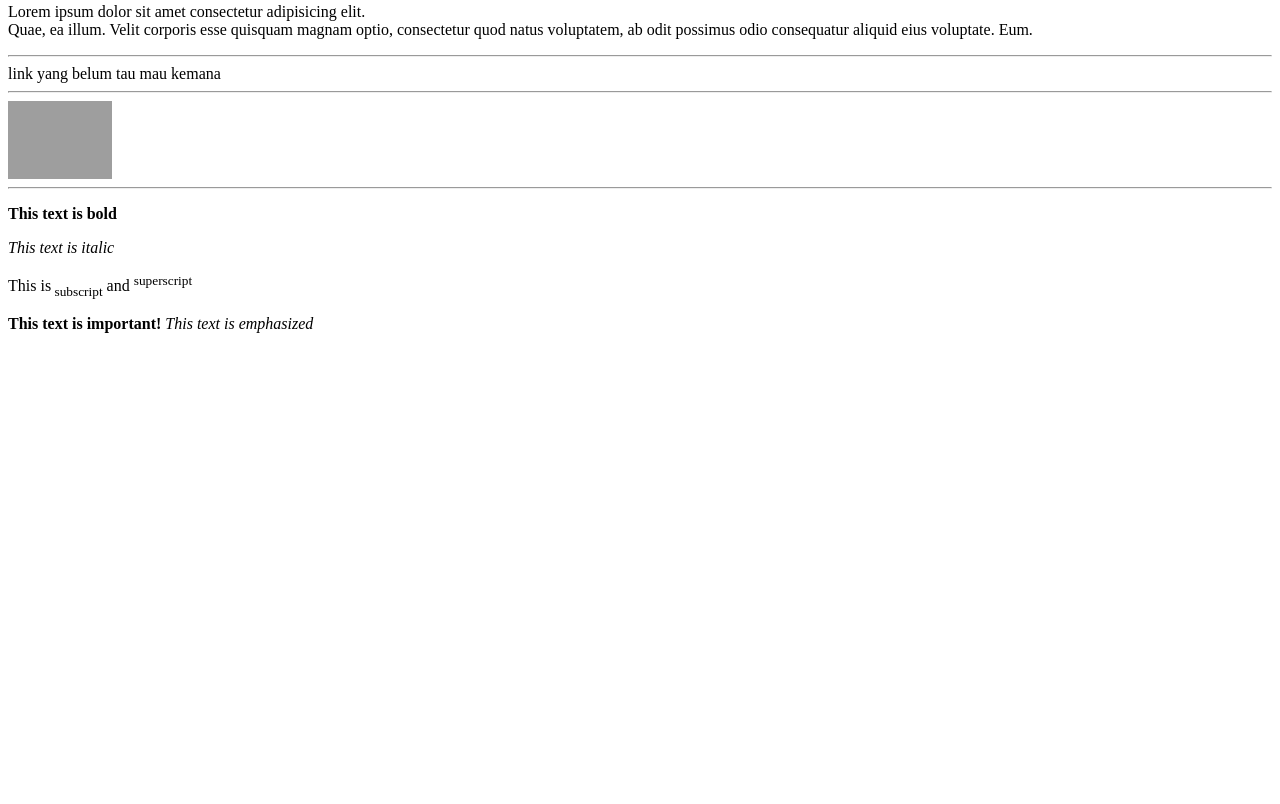
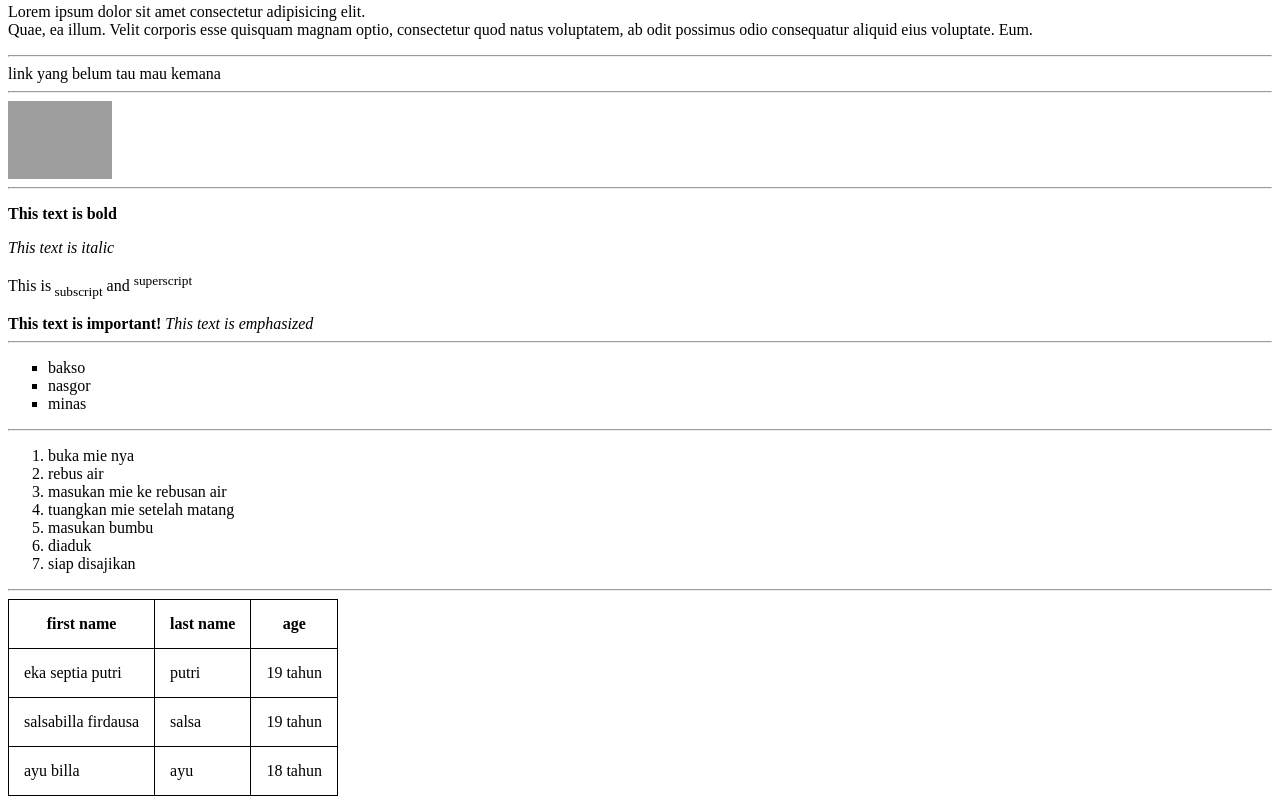
Before and after one commit to EkaSeptiaPutrii/pemograman-web-1, a plain HTML site: page index.html in a window 1280 px wide. Shown: the part 412-1216 px from the top of the page. Before the commit the page ends 800 px from the top, so only its background shows below. Drawn offline with Linux system fonts and the light colour scheme; grey boxes are pictures that could not be loaded.

Commit message:
menambahkan unorder list, order list, dan tables

```diff
--- a/index.html
+++ b/index.html
@@ -1,6 +1,15 @@
 <html>
     <head>
         <title>index page minggu ke 2</title>
+        <style>
+            table, th, td {
+             border: 1px solid black;
+             border-collapse: collapse;
+            }
+             th, td {
+            padding: 15px;
+            }
+        </style>
     </head>
     <body>
      <h1>ini header dengan h1</h1>
@@ -16,6 +25,7 @@
     <hr>
     <a herf="#">link yang belum tau mau kemana</a>
     <hr>
+    <!-- text format -->
     <img src="asset/me.png"alt="me.png" width="104">
     <hr>
     <p><b>This text is bold</b></p>
@@ -23,5 +33,45 @@
     <p>This is<sub> subscript</sub> and <sup>superscript</sup></p>
     <strong>This text is important!</strong>
     <em>This text is emphasized</em>
+    <hr>
+    <ul style="list-style: square;">
+        <li>bakso</li>
+        <li>nasgor</li>
+        <li>minas</li>
+    </ul>
+    <hr>
+    <ol>
+        <li>buka mie nya</li>
+        <li>rebus air</li>
+        <li>masukan mie ke rebusan air</li>
+        <li>tuangkan mie setelah matang</li>
+        <li>masukan bumbu</li>
+        <li>diaduk</li>
+        <li>siap disajikan</li>
+    </ol>
+    <hr>
+    <table>
+        <tr>
+            <th>first name</th>
+            <th>last name</th>
+            <th>age</th>
+        </tr>
+        <tr>
+            <td>eka septia putri</td>
+            <td>putri</td>
+            <td>19 tahun</td>
+        </tr>
+        <tr>
+            <td>salsabilla firdausa</td>
+            <td>salsa</td>
+            <td>19 tahun</td>
+        </tr>
+        <tr>
+            <td>ayu billa</td>
+            <td>ayu</td>
+            <td>18 tahun</td>
+        </tr>
+    </table>
+
     </body>
 </html>
```
